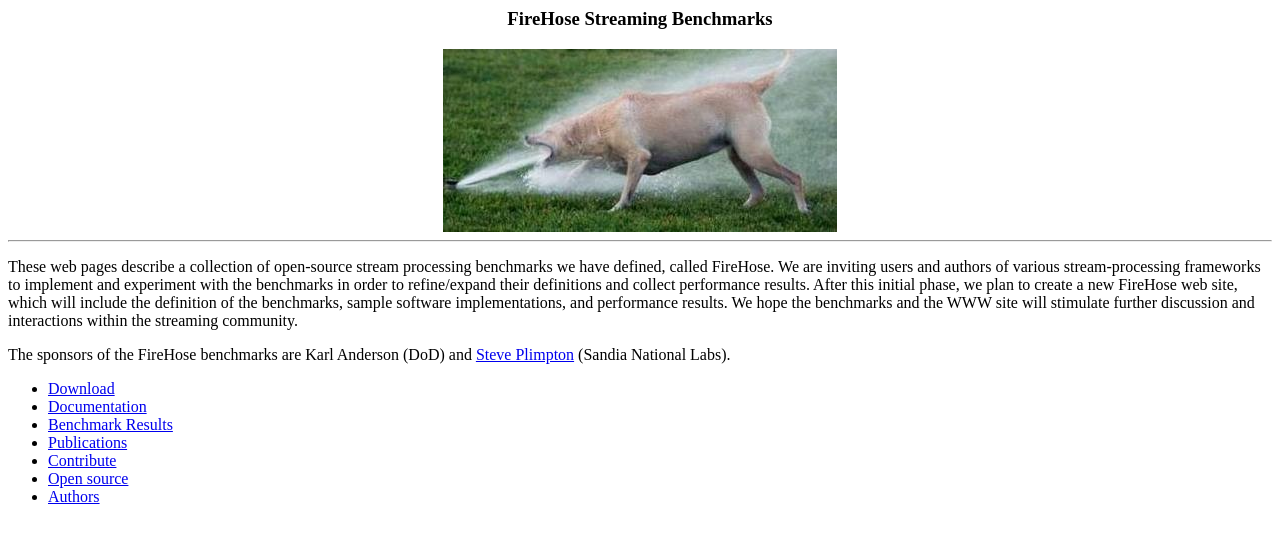
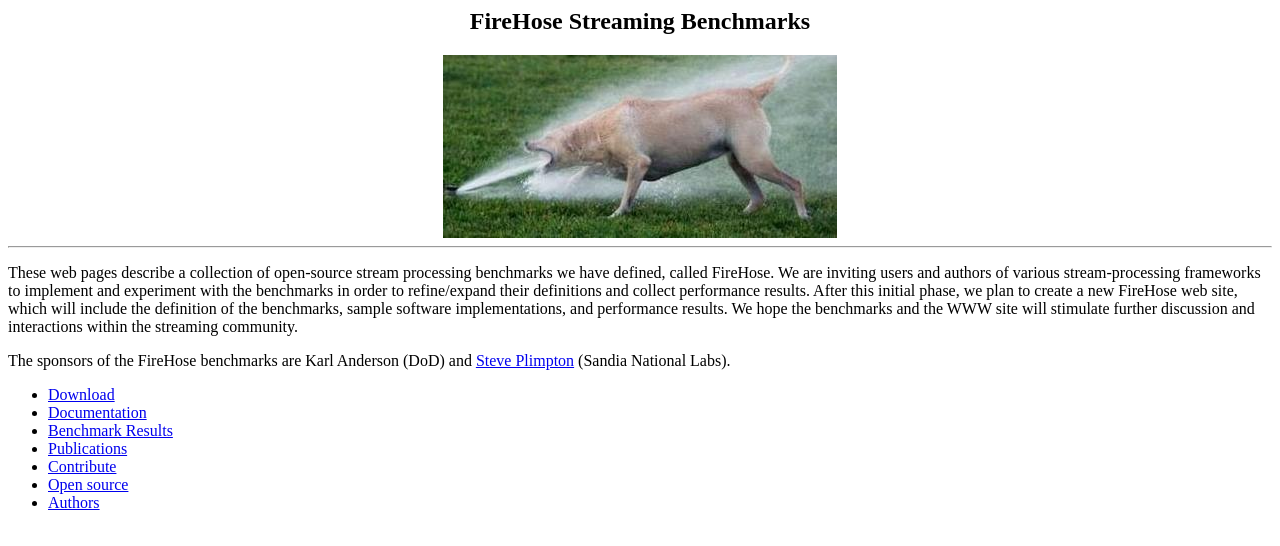
Before and after one commit to stream-benchmarking/firehose, a plain HTML site: page index.html in a window 1280 px wide. Drawn offline with Linux system fonts and the light colour scheme.

Commit message:
bigger title

```diff
--- a/index.html
+++ b/index.html
@@ -11,8 +11,8 @@
 </HEAD>
 <BODY>
 
-<CENTER><H3>FireHose Streaming Benchmarks
-</H3></CENTER>
+<CENTER><H2>FireHose Streaming Benchmarks
+</H2></CENTER>
 <CENTER><IMG SRC = "images/firehose.jpg"><center>
 
 </CENTER>
```
Also changed, not shown: index.txt.
